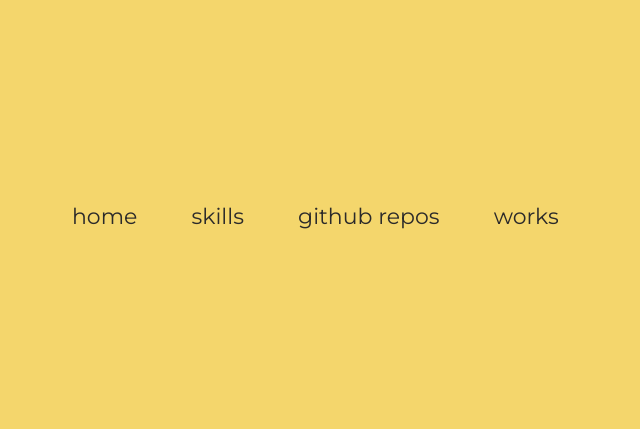
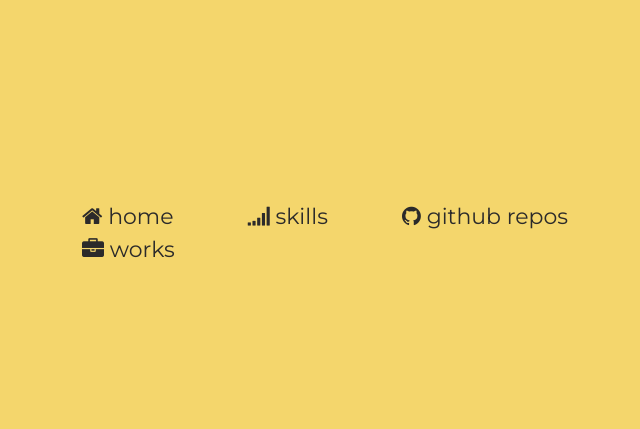
Before and after one commit to khalender/profilepage, a plain HTML site: page index.html in a window 1280 px wide. Shown: the top 429 px of the page, without its empty margins (583-1223 px from the left). Drawn offline with nearby package versions, Linux system fonts and the light colour scheme; no server answers.

Commit message:
stylings

```diff
--- a/css/style.css
+++ b/css/style.css
@@ -13,13 +13,13 @@
     font-weight: 600px;
     color: #2b2a2a !important;
     font-size: 22px;
-    padding: 5px;
+    padding: 15px;
     margin:5px;
 }
 .menu a:hover{
     font-style: normal !important;
     font: outline;
-    padding: 5px;
+    padding: 15px;
     margin:5px;
     background-color: rgb(252, 226, 134);
     text-decoration: none;
@@ -28,6 +28,7 @@
 }
 ul li{
     display: inline;
+
 
   }
 
--- a/index.html
+++ b/index.html
@@ -12,7 +12,7 @@
 </head>
 
 <body>
-    <div class="content d-flex flex-row w-75">
+    <div class="content d-flex flex-row w-75 flex-wrap">
         <div id="pic" class="col-3 d-flex flex-column">
 
         </div>
@@ -20,15 +20,15 @@
             <!-- //line 1 menu -->
             <div class="menu">
                 <ul>
-                    <li><a href="#" id="home">home</a></li>
-                    <li><a href="#" id="skills">skills</a></li>
-                    <li><a href="#" id="githubrepos">github repos</a></li>
-                    <li><a href="#" id="works">works</a></li>
+                    <li><a href="#" id="home"><i class="fa fa-home" aria-hidden="true"></i>&nbsp;home</a></li>
+                    <li><a href="#" id="skills"><i class="fa fa-signal" aria-hidden="true"></i>&nbsp;skills</a></li>
+                    <li><a href="#" id="githubrepos"><i class="fa fa-github" aria-hidden="true"></i>&nbsp;github repos</a></li>
+                    <li><a href="#" id="works"><i class="fa fa-briefcase" aria-hidden="true"></i>&nbsp;works</a></li>
                 </ul>
             </div>
 
             <!-- //line 2 router -->
-            <div id='root'>
+            <div id='root' class="m-5 p-3">
 
             </div>
         </div>
```
